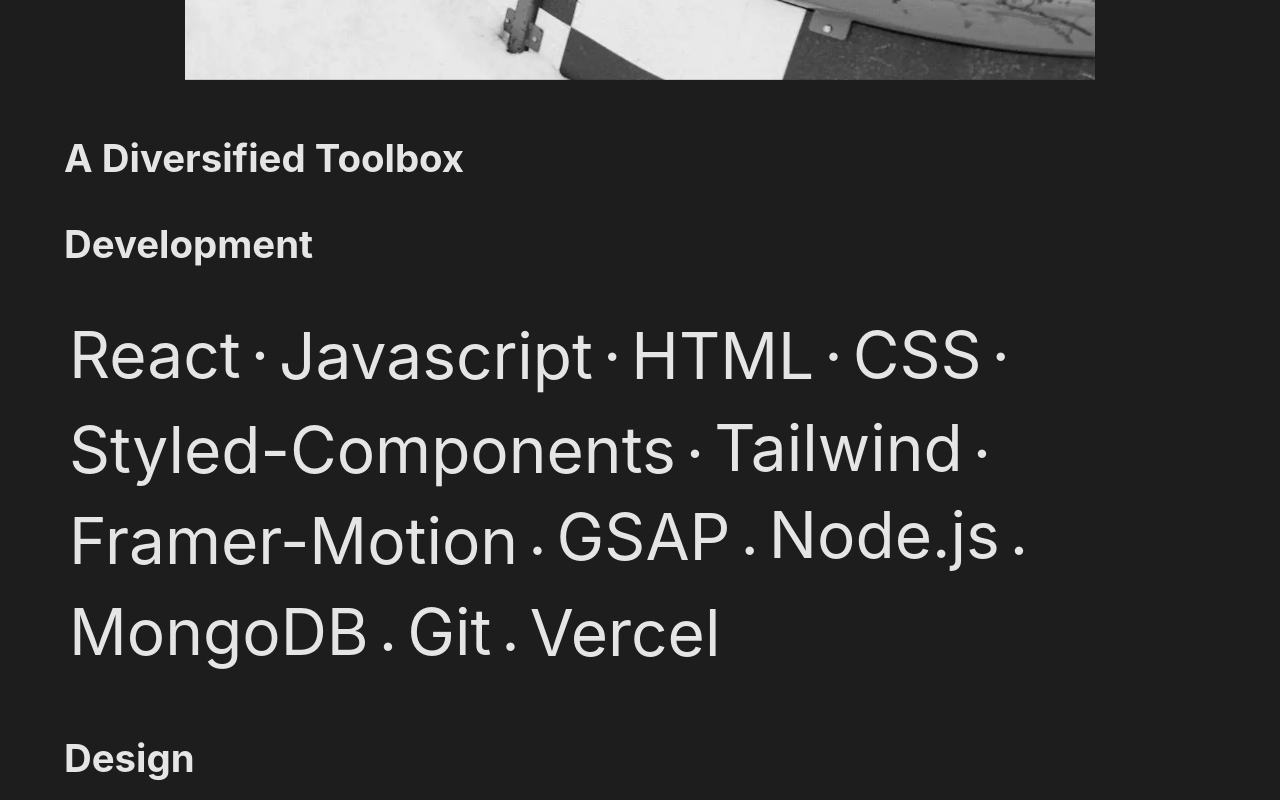
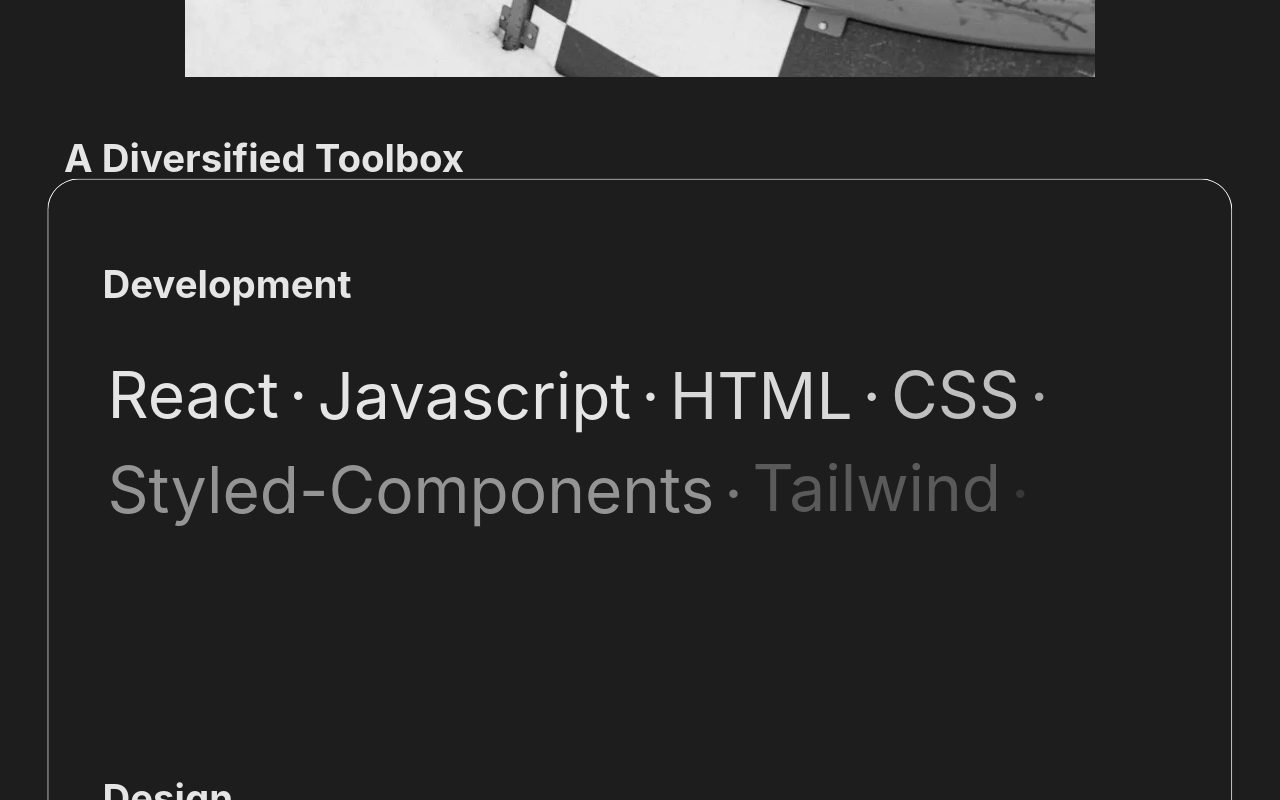
Before and after one commit to GabGo51/Portfolio-2024, a React (Vite) app in the folder portfolio2024/: page / in a window 1280 px wide. Shown: the part 1620-2420 px from the top of the page. Built offline with nearby package versions, Linux system fonts and the light colour scheme.

Commit message:
techstack animation

```diff
--- a/portfolio2024/src/App.jsx
+++ b/portfolio2024/src/App.jsx
@@ -8,6 +8,7 @@
 import useScreenWidth from "./hooks/useScreenWidth";
 import Hero from "./components/Hero/Hero";
 import Techstack from "./components/TechStack/Techstack";
+
 
 
 function App() {
@@ -23,6 +24,7 @@
       <Hero/>
       <About/>
       <Techstack/>
+
       {isDesktop? <Projects /> : <PhoneProjects/>}
 
     </div>
--- a/portfolio2024/src/components/About/About.jsx
+++ b/portfolio2024/src/components/About/About.jsx
@@ -56,8 +56,8 @@
 
     const movePods = () => {
       const { x, y } = position;
-      const offsetX = (x - window.innerWidth / 2) / 56;
-      const offsetY = (y - window.innerHeight / 2) / 56;
+      const offsetX = (x - window.innerWidth / 2) / 40;
+      const offsetY = (y - window.innerHeight / 2) / 40;
 
       if (isMouseOnScreen) {
         podElement1.style.transform = `translate(${offsetX}px, ${offsetY}px)`;
--- a/portfolio2024/src/components/TechStack/Techstack.css
+++ b/portfolio2024/src/components/TechStack/Techstack.css
@@ -1,5 +1,12 @@
+h2{
+  width: 90vw;
+  text-align: left;
+}
+
 .techstack {
- width: 90vw;
+  width: 84vw;
+
+  position: relative;
 }
 
 .tech-items {
@@ -14,10 +21,42 @@
 }
 
 @keyframes wave {
-  0%, 100% {
+  0%,
+  100% {
     transform: translateY(0);
   }
   50% {
     transform: translateY(-20%);
   }
 }
+
+.toolbox {
+  position: absolute;
+  width: 110%;
+  height: 110%;
+  top: 50%;
+  left: 50%;
+  transform: translate(-50%, -50%);
+}
+
+.width {
+  position: absolute;
+  border-left: 1px solid white;
+  border-right: 1px solid white;
+  width: 50px;
+  height: 50px;
+  top: 50%;
+  left: 50%;
+  transform: translate(-50%, -50%);
+}
+
+.height {
+  position: absolute;
+  border-top: 1px solid white;
+  border-bottom: 1px solid white;
+  height: 50px;
+  width: 50px;
+  top: 50%;
+  left: 50%;
+  transform: translate(-50%, -50%);
+}
--- a/portfolio2024/src/components/TechStack/Techstack.jsx
+++ b/portfolio2024/src/components/TechStack/Techstack.jsx
@@ -1,5 +1,9 @@
-import React from "react";
+import React, { useRef } from "react";
 import "./Techstack.css";
+import Toolbox from "./Toolbox";
+import gsap from "gsap";
+import { ScrollTrigger } from "gsap/ScrollTrigger";
+import { useGSAP } from "@gsap/react";
 
 const techItemsDevelopment = [
   "React",
@@ -26,11 +30,69 @@
 ];
 
 const Techstack = () => {
+  const containerRef = useRef(null);
+  const headerRef = useRef(null);
+  const subheaderRef = useRef(null);
+  const subheaderRef2 = useRef(null);
+
+  useGSAP(() => {
+    const t1 = gsap.timeline({
+      scrollTrigger: {
+        trigger: containerRef.current,
+        start: "top center", // Trigger animation when container is at center of viewport
+        end: "center center", // Trigger animation when container is at center of viewport
+        scrub: false, // Disable scrubbing effect
+        markers: true, // Debug markers (optional)
+        once: true, // Trigger animation only once
+      },
+    });
+    const t2 = gsap.timeline({
+      scrollTrigger: {
+        trigger: containerRef.current,
+        start: "top center", // Trigger animation when container is at center of viewport
+        end: "center center", // Trigger animation when container is at center of viewport
+        scrub: false, // Disable scrubbing effect
+        markers: true, // Debug markers (optional)
+        once: true, // Trigger animation only once
+      },
+    });
+
+    t1.from(headerRef.current, {
+      opacity: 0,
+      y: 20,
+      duration: 0.5,
+      delay: 2,
+    })
+      .from(subheaderRef.current, {
+        opacity: 0,
+        y: 20,
+        duration: 0.5,
+      })
+      .from(subheaderRef2.current, {
+        opacity: 0,
+        y: 20,
+        duration: 0.5,
+      });
+
+    t2.from(gsap.utils.toArray(".tech-items p"), {
+      opacity: 0,
+      y: 20,
+      duration: 0.5,
+      stagger: 0.05,
+      delay: 3,
+    });
+  }, []);
+
   return (
-    <div className="techstack">
-      <h2>A Diversified Toolbox</h2>
+    <>
+      <h2 ref={headerRef} className="tech-title">
+        A Diversified Toolbox
+      </h2>
+      <div className="techstack" ref={containerRef}>
+        <Toolbox />
+
         <div>
-        <h3>Development</h3>
+          <h3 ref={subheaderRef}>Development</h3>
           <div className="tech-items">
             {techItemsDevelopment.map((item, index) => (
               <React.Fragment key={index}>
@@ -43,7 +105,7 @@
           </div>
         </div>
         <div>
-        <h3>Design</h3>
+          <h3 ref={subheaderRef2}>Design</h3>
           <div className="tech-items">
             {techItemsDesign.map((item, index) => (
               <React.Fragment key={index}>
@@ -56,6 +118,7 @@
           </div>
         </div>
       </div>
+    </>
   );
 };
 
--- /dev/null
+++ b/portfolio2024/src/components/TechStack/Toolbox.jsx
@@ -0,0 +1,43 @@
+import React, { useRef } from "react";
+import gsap from "gsap";
+import { ScrollTrigger } from "gsap/ScrollTrigger";
+import { useGSAP } from "@gsap/react";
+import "./Techstack.css";
+import Techstack from "./Techstack";
+
+const Toolbox = () => {
+  const widthRef = useRef(null);
+  const heightRef = useRef(null);
+  const containerRef = useRef(null)
+
+  useGSAP(() => {
+
+    const t1 = gsap.timeline({
+      scrollTrigger: {
+        trigger: containerRef.current,
+        start: "top center", // Trigger animation when container is at center of viewport
+        end: "center center", // Trigger animation when container is at center of viewport
+        scrub: false, // Disable scrubbing effect
+        markers: true, // Debug markers (optional)
+        once: true, // Trigger animation only once
+      }
+    });
+
+    t1
+      .to(widthRef.current,{ width: "100%", opacity: 1, duration: 0.8 })
+      .to(heightRef.current, { height: "100%", opacity: 1, duration: 0.8 }, "-=0.5")
+      .to(widthRef.current,{ height: "100%", opacity: 1, duration: 0.8 })
+      .to(heightRef.current, { width: "100%", opacity: 1, duration: 0.8 }, "-=0.5")
+      .to([widthRef.current, heightRef.current], { borderRadius: "30px", duration: 0.8, delay:0.5 }, "-=0.5");
+
+  }, []);
+
+  return (
+    <div className="toolbox" ref={containerRef}>
+      <div className="width" ref={widthRef}></div>
+      <div className="height" ref={heightRef}></div>
+    </div>
+  );
+};
+
+export default Toolbox;
```
Lines whose indentation alone changed are shown as unchanged.
